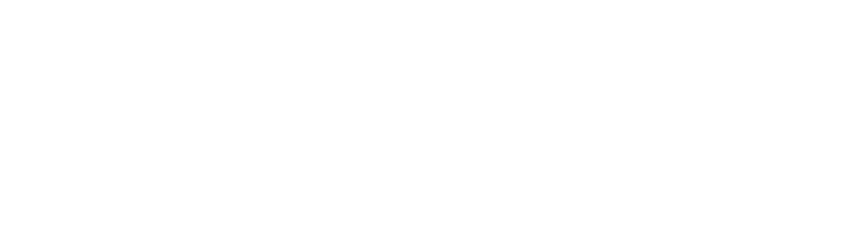
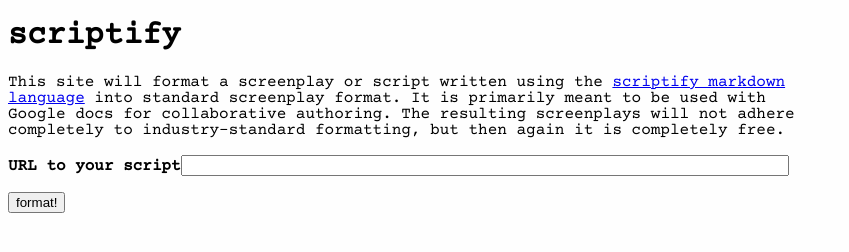
Before and after one commit to smeans/scriptify, a website: page node/www_public/index.html in a window 1280 px wide. Shown: the whole page, without its empty margins (0-849 px from the left). Drawn offline with Linux system fonts and the light colour scheme.

Commit message:
added index.html page with simple instructions

```diff
--- a/node/handlers/scriptify.js
+++ b/node/handlers/scriptify.js
@@ -104,7 +104,6 @@
   if ('source' in url.query && auc[1] == 'format') {
     if (auc[2] in templates) {
       request(url.query.source, function (e, r, b) {
-        console.log(r);
         var p = templates[auc[2]];
 
         if (r.statusCode == 200) {
--- a/node/www_public/css/style.css
+++ b/node/www_public/css/style.css
@@ -1,3 +1,21 @@
-/*
- * global site styles
- */
+@font-face {
+  font-family: courier-prime;
+  src: url('/fonts/Courier_Prime.ttf');
+}
+
+html {
+  font-family: courier-prime, monospace;
+  font-size: 12pt;
+  padding: 0;
+  margin: 0;
+  background-color: #fefefe;
+  width: 8.5in;
+}
+
+label {
+  font-weight: bold;
+}
+
+input {
+  width: 45em;
+}
--- a/node/www_public/index.html
+++ b/node/www_public/index.html
@@ -16,6 +16,15 @@
 </head>
 
 <body>
+  <h1>scriptify</h1>
+  <p>This site will format a screenplay or script written using the <a href="https://github.com/smeans/scriptify">scriptify markdown
+    language</a> into standard screenplay format. It is primarily meant to be used with
+    Google docs for collaborative authoring. The resulting screenplays will not adhere
+    completely to industry-standard formatting, but then again it is completely free.</p>
+  <form method="GET" action="/format/default.html">
+    <p><label>URL to your script</label><input type="text" name="source"/></p>
+    <p><button type="submit">format!</button></p>
+  </form>
   <script src="js/main.js"></script>
 </body>
 </html>
```
